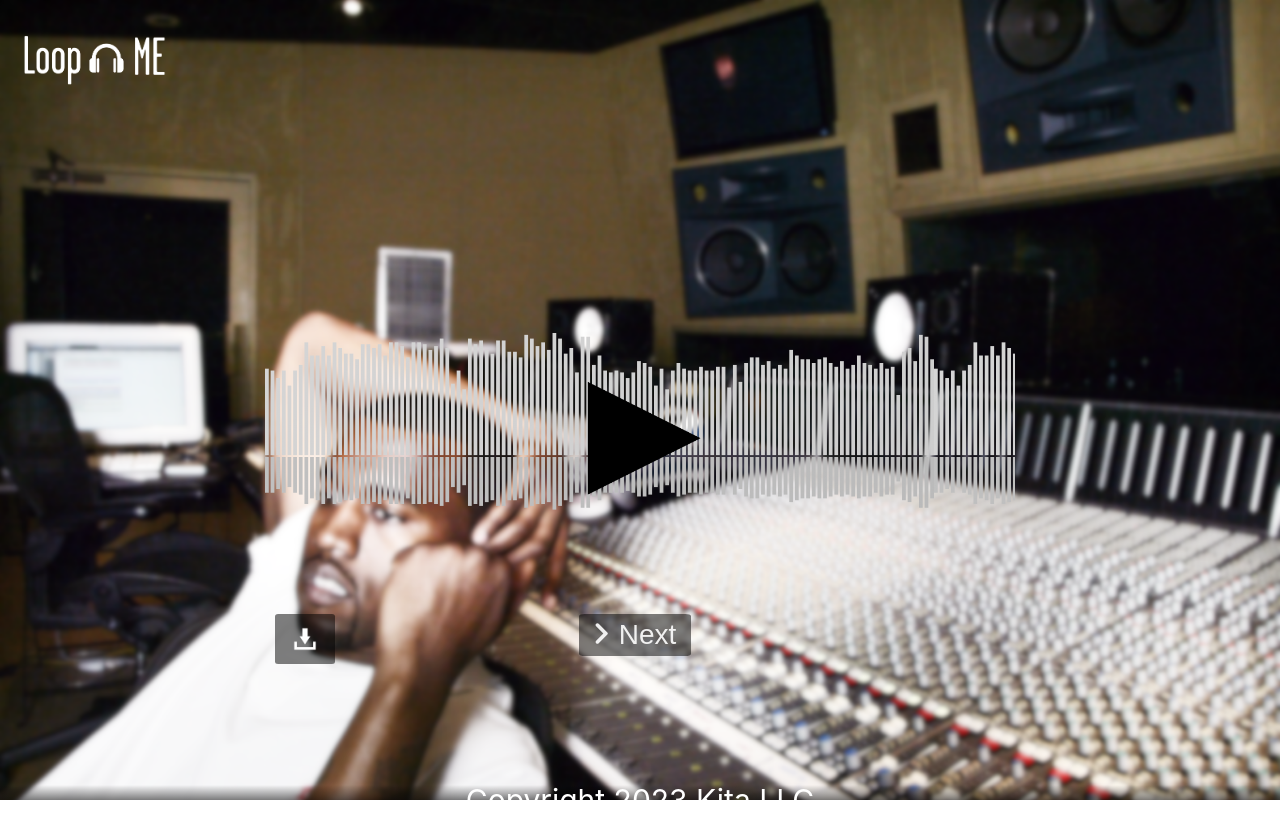
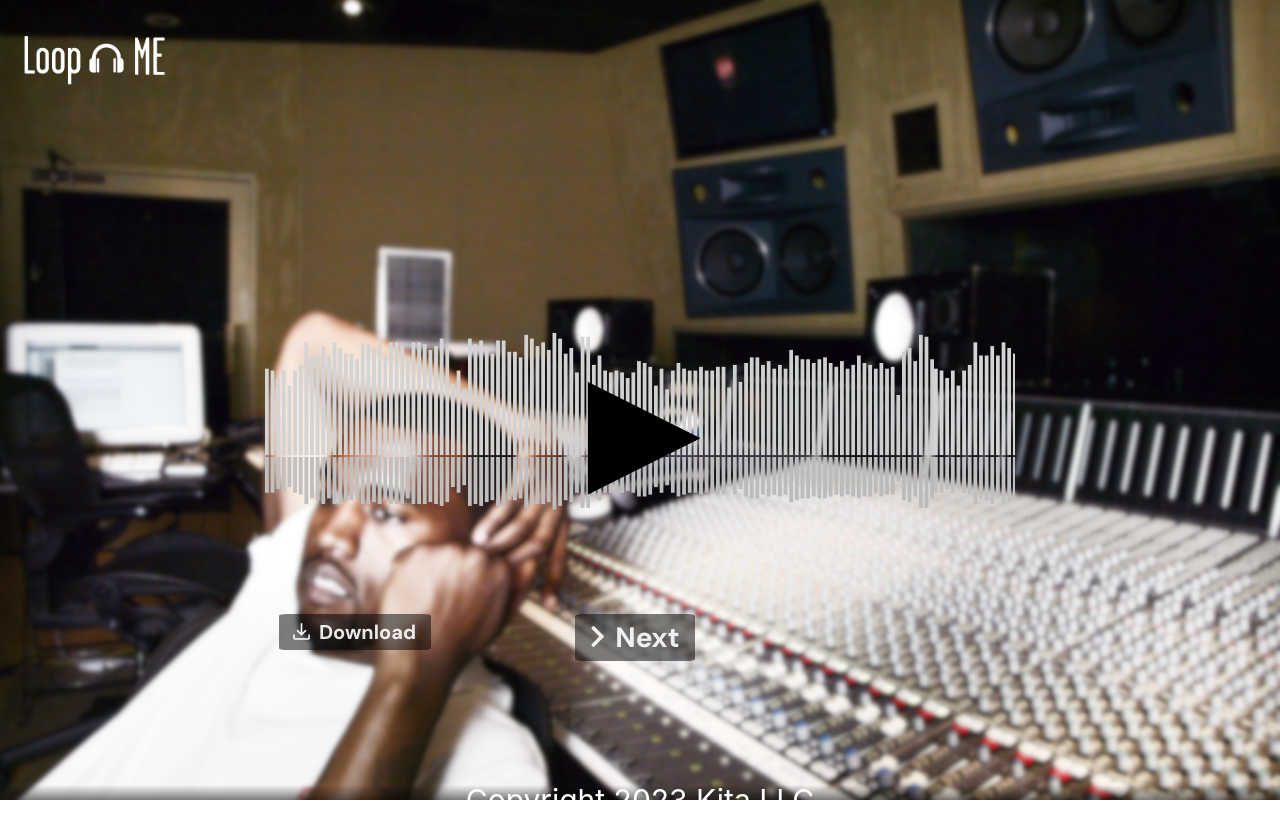
Before and after one commit to Srokit/loopme-frontend, a React (Create React App) app: page / in a window 1280 px wide. Built offline with nearby package versions, Linux system fonts and the light colour scheme; no server answers.

Commit message:
Resize buttons

```diff
--- a/public/index.html
+++ b/public/index.html
@@ -24,6 +24,13 @@
       Learn how to configure a non-root public URL by running `npm run build`.
     -->
     <title>Loop Me</title>
+
+
+    <!--Goog font-->
+    <link rel="preconnect" href="https://fonts.googleapis.com">
+<link rel="preconnect" href="https://fonts.gstatic.com" crossorigin>
+<link href="https://fonts.googleapis.com/css2?family=DM+Sans:ital,wght@0,700;1,400&display=swap" rel="stylesheet">
+
   </head>
   <body>
     <noscript>You need to enable JavaScript to run this app.</noscript>
--- a/src/comps/Buttons/Buttons.css
+++ b/src/comps/Buttons/Buttons.css
@@ -1,9 +1,8 @@
-.dlButtonImg {
-    width: 40px;
-    height: 40px;
-    background-image: url('../../images/dl.png');
-    background-size: contain;
+.dlSvg {
+    width: 25px;
+    height: 25px;
     margin: auto;
+    filter: invert(100%) sepia(0%) saturate(7500%) hue-rotate(114deg) brightness(100%) contrast(111%);
 }
 
 .button {
@@ -31,6 +30,11 @@
     background-color: rgba(255, 255, 255, 0.3);
 }
 
+.button > a {
+    display: flex;
+    flex-direction: rows;
+}
+
 .buttonText {
     font-size: 28px;
     color: rgba(255, 255, 255, 0.9);
@@ -41,6 +45,10 @@
     box-sizing: border-box;
     /* font-family: 'poppinslight'; */
     font-family: 'DM Sans', sans-serif;
+}
+
+.smallButtonText {
+    font-size: 20px;
 }
 
 .buttonSpacer {
@@ -59,5 +67,5 @@
 .arrowRightCont {
     display: flex;
     flex-direction: column;
-    height: 30px;
+    height: 36px;
 }
--- a/src/comps/Buttons/DLButton.js
+++ b/src/comps/Buttons/DLButton.js
@@ -1,10 +1,14 @@
 import './Buttons.css';
+
+import dlSvgImg from '../../images/dl.svg';
 
 const DLButton = ({loopDLLink}) => {
     return (
         <button className="button centeredButton">
             <a href={loopDLLink} download="Loop_FromLoopMe.mp3" target="_blank">
-                <div className="dlButtonImg"></div>
+                <img src={dlSvgImg} className="dlSvg"></img>
+                <div className="buttonSpacer"></div>
+                <span className='buttonText smallButtonText'>Download</span>
             </a>
         </button>
     )
--- a/src/comps/ButtonsArea/ButtonsArea.css
+++ b/src/comps/ButtonsArea/ButtonsArea.css
@@ -5,11 +5,20 @@
     flex-direction: row;
 }
 
-.buttonsAreaWithButton {
+.buttonsAreaNextButton {
     width: 33%;
+    height: 100%
+}
+
+.buttonsAreaDlButton {
+    width: 23%;
     height: 100%
 }
 
 .buttonsAreaFiller {
     flex: 1
 }
+
+.buttonsAreaSpacer {
+    width: 10%;
+}
--- a/src/comps/ButtonsArea/ButtonsArea.js
+++ b/src/comps/ButtonsArea/ButtonsArea.js
@@ -6,10 +6,11 @@ import DLButton from '../Buttons/DLButton';
 const ButtonsArea = ({loopDLLink, onClickNext}) => {
     return (
         <div className="buttonsArea">
-            <div className="buttonsAreaWithButton">
+            <div className="buttonsAreaSpacer"></div>
+            <div className="buttonsAreaDlButton">
                 <DLButton loopDLLink={loopDLLink}/>
             </div>
-            <div className="buttonsAreaWithButton">
+            <div className="buttonsAreaNextButton">
                 <NextButton onClick={onClickNext} />
             </div>
             <div className="buttonsAreaFiller"></div>
--- a/src/index.css
+++ b/src/index.css
@@ -22,3 +22,14 @@ p {
   font-size: 60px;
   margin: 0
 }
+
+a:link { text-decoration: none; }
+
+
+a:visited { text-decoration: none; }
+
+
+a:hover { text-decoration: none; }
+
+
+a:active { text-decoration: none; }
```
Also changed, not shown: src/images/dl.svg (added).
